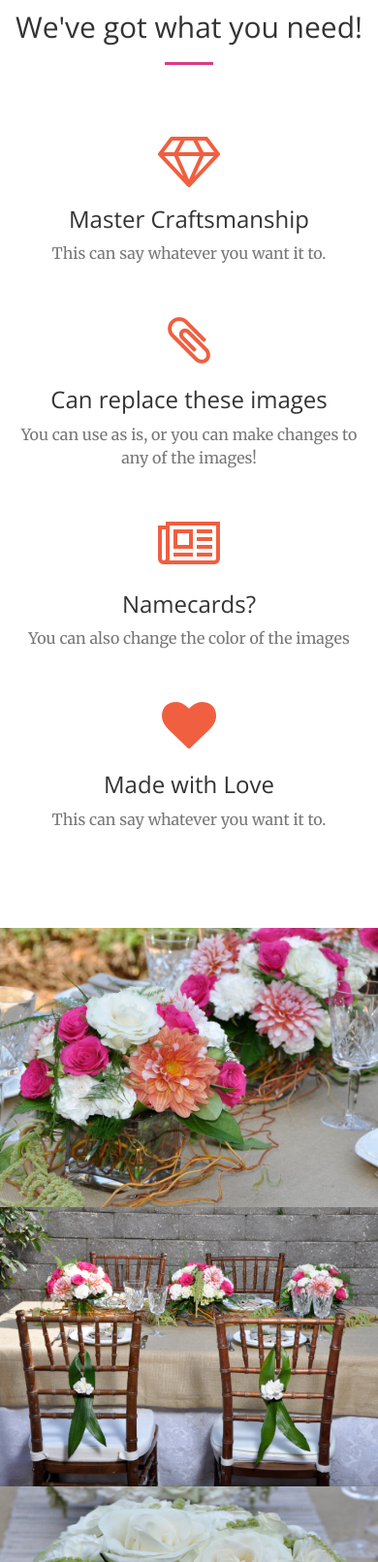
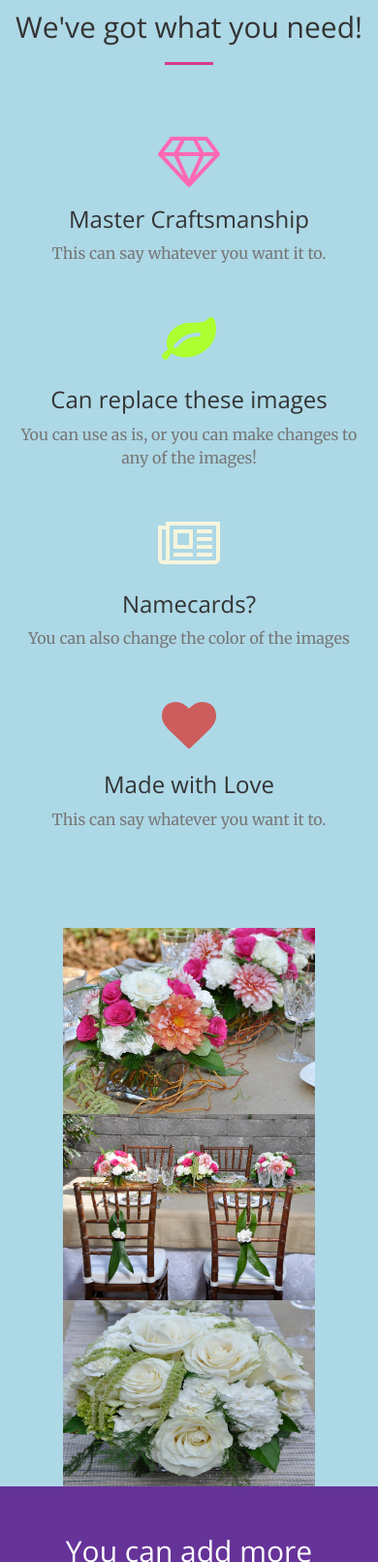
Before and after one commit to mcooperstein/credible-arrangements, a website: page index.html in a window 390 px wide. Shown: the part 1640-3251 px from the top of the page at 97% size. Drawn offline with nearby package versions, Linux system fonts and the light colour scheme; a web font is replaced by a local one.

Commit message:
fine tuning
-made portfolio images responsive to screen sizes
-added css for font awesome icons to creative.css since couldn’t figure
out grunt

```diff
--- a/Gruntfile.js
+++ b/Gruntfile.js
@@ -1,4 +1,4 @@
-module.exports = function(grunt) {
+module.exports = function (grunt) {
 
     // Project configuration.
     grunt.initConfig({
@@ -67,6 +67,7 @@ module.exports = function(grunt) {
     grunt.loadNpmTasks('grunt-contrib-less');
     grunt.loadNpmTasks('grunt-banner');
     grunt.loadNpmTasks('grunt-contrib-watch');
+    grunt.loadNpmTasks('grunt-contrib-cssmin');
 
     // Default task(s).
     grunt.registerTask('default', ['uglify', 'less', 'usebanner']);
--- a/css/creative.css
+++ b/css/creative.css
@@ -1,8 +1,8 @@
 /*!
- * Creative v1.0.4 (http://startbootstrap.com/template-overviews/creative)
- * Copyright 2013-2016 Start Bootstrap
- * Licensed under MIT (https://github.com/BlackrockDigital/startbootstrap/blob/gh-pages/LICENSE)
- */
+* Creative v1.0.4 (http://startbootstrap.com/template-overviews/creative)
+* Copyright 2013-2016 Start Bootstrap
+* Licensed under MIT (https://github.com/BlackrockDigital/startbootstrap/blob/gh-pages/LICENSE)
+*/
 
 html,
 body {
@@ -85,6 +85,7 @@ p {
 
 section {
     padding: 100px 0;
+    background-color: lightblue;
 }
 
 aside {
@@ -105,7 +106,7 @@ aside {
 }
 
 .navbar-default .navbar-header .navbar-brand {
-    color: #f05f40;
+    color: #d93b86;
     font-family: 'Open Sans', 'Helvetica Neue', Arial, sans-serif;
     font-weight: 700;
     text-transform: uppercase;
@@ -141,7 +142,7 @@ aside {
     background-color: transparent;
 }
 
-@media (min-width: 768px) {
+@media (min-width: 1300px) {
     .navbar-default {
         background-color: transparent;
         border-color: rgba(255, 255, 255, 0.3);
@@ -498,3 +499,26 @@ body {
     margin-left: auto;
     margin-right: auto;
 }
+
+
+/* -- Font Awesome Icon Stylings -- */
+
+.fa-diamond:before {
+    content: "\f219";
+    color: hotpink;
+}
+
+.fa-leaf:before {
+    content: "\f06c";
+    color: greenyellow;
+}
+
+.fa-newspaper-o:before {
+    content: "\f1ea";
+    color: beige;
+}
+
+.fa-heart:before {
+    content: "\f004";
+    color: indianred;
+}
--- a/index.html
+++ b/index.html
@@ -125,7 +125,7 @@
                 </div>
                 <div class="col-lg-3 col-md-6 text-center">
                     <div class="service-box">
-                        <i class="fa fa-4x fa-paperclip text-primary sr-icons"></i>
+                        <i class="fa fa-4x fa-leaf text-primary sr-icons"></i>
                         <h3>Can replace these images</h3>
                         <p class="text-muted">You can use as is, or you can make changes to any of the images!</p>
                     </div>
@@ -151,7 +151,7 @@
     <section class="no-padding" id="portfolio">
         <div class="container-fluid">
             <div class="row no-gutter popup-gallery">
-                <div class="col-lg-4 col-sm-6">
+                <div class="col-xs-8 col-xs-offset-2 col-sm-4 col-sm-offset-0">
                     <a href="img/portfolio/fullsize/1.jpg" class="portfolio-box">
                         <img src="img/portfolio/thumbnails/resize1.jpg" class="img-responsive" alt="" height="200px" width="430px">
                         <div class="portfolio-box-caption">
@@ -166,7 +166,7 @@
                         </div>
                     </a>
                 </div>
-                <div class="col-lg-4 col-sm-6">
+                <div class="col-xs-8 col-xs-offset-2 col-sm-4 col-sm-offset-0">
                     <a href="img/portfolio/fullsize/2.jpg" class="portfolio-box">
                         <img src="img/portfolio/thumbnails/credible4.JPG" class="img-responsive" alt="" height="200px" width="430px">
                         <div class="portfolio-box-caption">
@@ -181,7 +181,7 @@
                         </div>
                     </a>
                 </div>
-                <div class="col-lg-4 col-sm-6">
+                <div class="col-xs-8 col-xs-offset-2 col-sm-4 col-sm-offset-0">
                     <a href="img/portfolio/fullsize/3.jpg" class="portfolio-box">
                         <img src="img/portfolio/thumbnails/resize2.jpg" class="img-responsive" alt="" height="200px" width="430px">
                         <div class="portfolio-box-caption">
```
Also changed, not shown: font-awesome/css/font-awesome.css.
